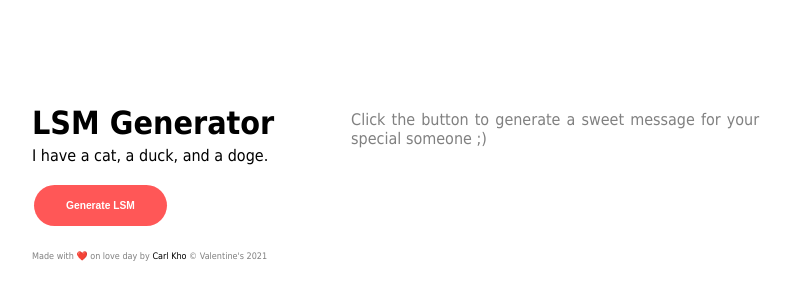
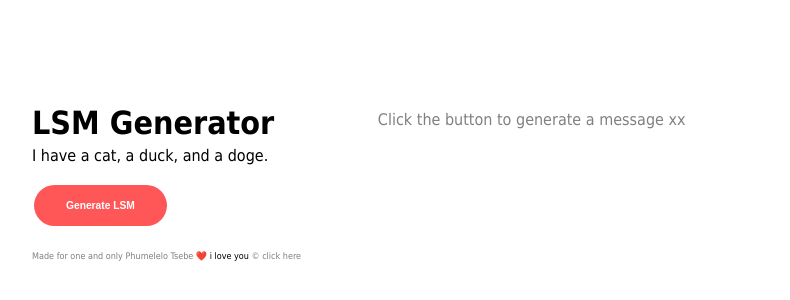
Before and after one commit to ananyaadlakha/tehehe, a plain HTML site: page index.html in a window 1280 px wide. Shown: the part 90-390 px from the top of the page, without its empty margins (232-1022 px from the left). Drawn offline with Linux system fonts and the light colour scheme.

Commit message:
Update index.html

```diff
--- a/index.html
+++ b/index.html
@@ -19,14 +19,14 @@
             <button class="button" id="button" onclick="LSMRand()">
                 <b>Generate LSM</b>
             </button>
-            <p class="copr">Made with ❤️ on love day by <a class="coprLink"
-                    href="https://www.notion.so/carlkho/Carl-Achievements-Tracker-e296d985f1ee4bd2881e256d45bae39b"
-                    target="blank">Carl
-                    Kho</a> © Valentine's 2021</p>
+            <p class="copr">Made for one and only Phumelelo Tsebe ❤️ <a class="coprLink"
+                    href="https://open.spotify.com/track/5LrN7yUQAzvthd4QujgPFr?si=3n2HOH2DQmadnjDBoc55jQ"
+                    target="blank">i love
+                you</a> © click here </p>
         </div>
         <br />
         <div class="LSM_Wrap">
-            <p id="LSMTxt">Click the button to generate a sweet message for your special someone ;)</p>
+            <p id="LSMTxt">Click the button to generate a message xx </p>
         </div>
     </div>
 
```
